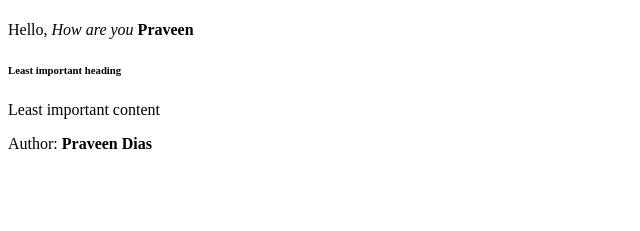
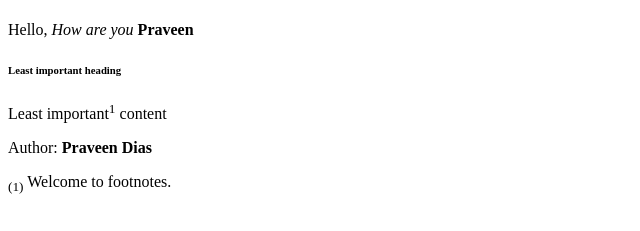
Before and after one commit to praveendias1180/uom-web, a plain HTML site: page HTML/index.html in a window 1280 px wide. Shown: the part 59-290 px from the top of the page, without its empty margins (0-640 px from the left). Drawn offline with Linux system fonts and the light colour scheme.

Commit message:
sup and sub

```diff
--- a/HTML/index.html
+++ b/HTML/index.html
@@ -10,9 +10,10 @@
         </header>
         <p>Hello, <i>How are you</i> <b>Praveen</b></p>
         <h6>Least important heading</h6>
-        <p>Least important content</p>
+        <p>Least important<sup>1</sup> content</p>
         <footer>
             <p>Author: <b>Praveen Dias</b></p>
         </footer>
+        <p><sub>(1)</sub> Welcome to footnotes.</p>
     </body>
 </html>
```
